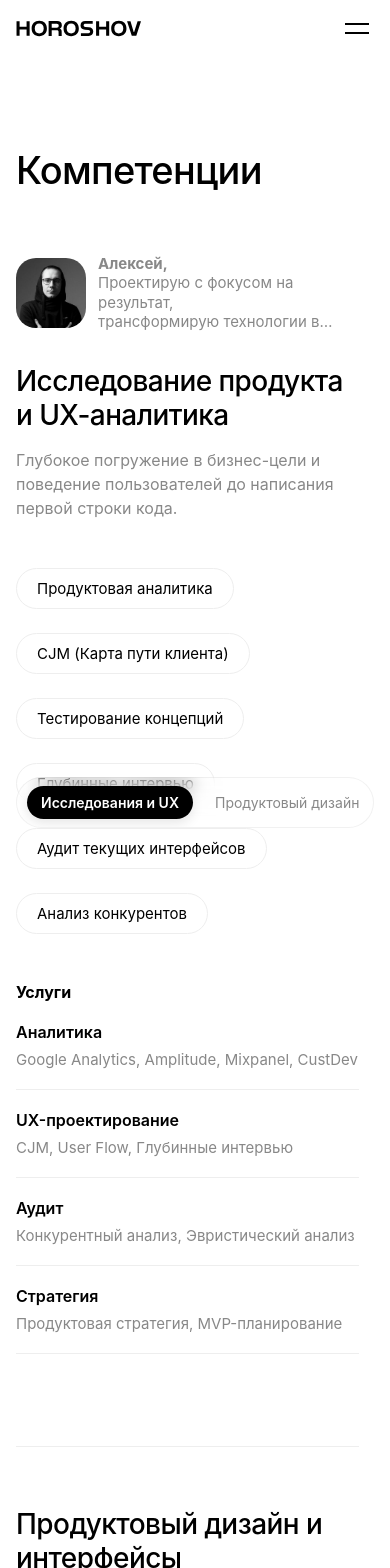
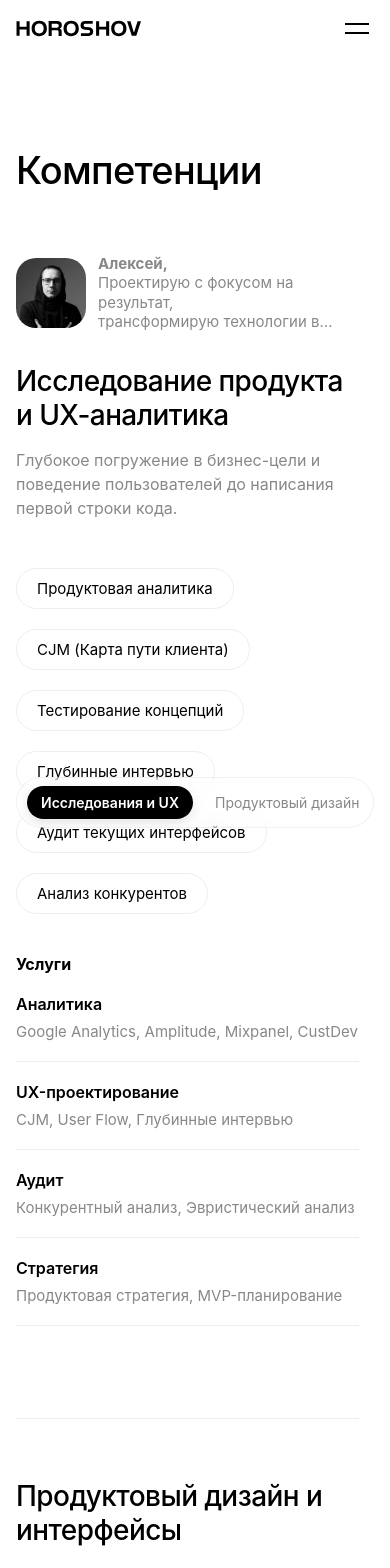
Before and after one commit to Horoshov/my-portfolio, a React (Vite) app: page /about in a window 390 px wide. Shown: the top 1568 px of the page. Built offline with nearby package versions, Linux system fonts and the light colour scheme.

Commit message:
style: fix bubble overlap by using explicit row-gap

```diff
--- a/src/components/ServiceBubble.css
+++ b/src/components/ServiceBubble.css
@@ -10,7 +10,6 @@
   color: var(--text-color);
   cursor: pointer;
   transition: all 0.3s cubic-bezier(0.16, 1, 0.3, 1);
-  margin-bottom: 8px; /* Добавили margin-bottom для гарантированного отступа */
 }
 
 .service-bubble:hover {
--- a/src/components/ServiceBubbleGrid.css
+++ b/src/components/ServiceBubbleGrid.css
@@ -1,12 +1,12 @@
 .service-bubble-grid {
   display: flex;
   flex-wrap: wrap;
-  gap: 12px 16px; /* Увеличил вертикальный gap между строками баблов */
+  gap: 20px 12px; /* Увеличил row-gap (вертикальный) до 20px */
   width: 100%;
 }
 
 @media (max-width: 768px) {
   .service-bubble-grid {
-    gap: 16px 12px; /* Увеличил вертикальный отступ здесь */
+    gap: 20px 12px; /* Увеличил row-gap здесь тоже */
   }
 }
```
